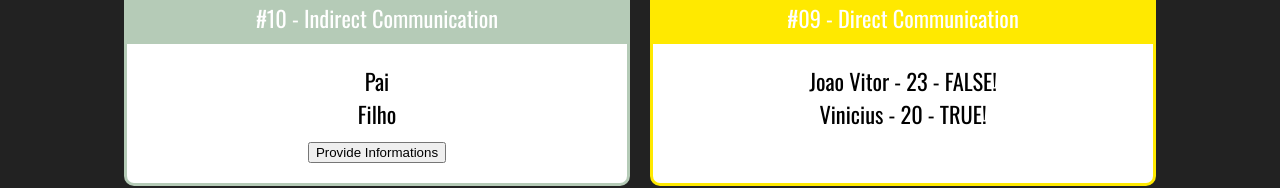
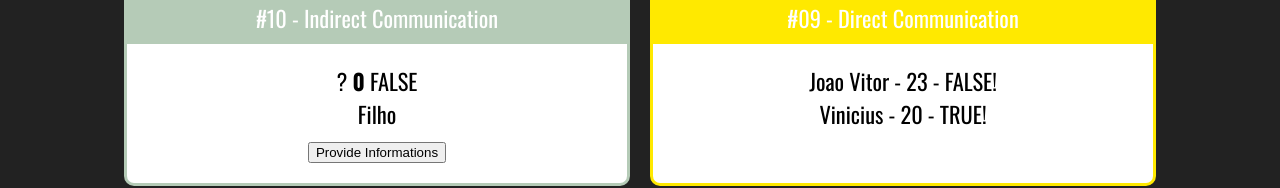
Before and after one commit to viniciusferrmendes/react-redux, a React (Create React App) app in the folder react-fundaments/: page / in a window 1280 px wide. Shown: the part 148-336 px from the top of the page. Built offline with nearby package versions, Linux system fonts and the light colour scheme.

Commit message:
component with state - useState

```diff
--- a/react-fundaments/src/components/communication/IndirectFather.jsx
+++ b/react-fundaments/src/components/communication/IndirectFather.jsx
@@ -1,16 +1,23 @@
-import React from "react";
+import React, { useState } from "react";
 
 import IndirectSon from "./IndirectSon";
 
 export default props => {
+    const [name, setName] = useState("?");
+    const [age, setAge] = useState(0);
+    const [dev, setDev] = useState(false);
 
     function provideInfos(name, age, dev) {
-        console.log(name, age, dev);
+        setName(name);
+        setAge(age);
+        setDev(dev);
     }
 
     return (
         <div>
-            <div>Pai</div>
+            <span>{name} </span>
+            <span><strong>{age}</strong> </span>
+            <span>{dev ? "TRUE" : "FALSE"}</span>
             <IndirectSon callback={provideInfos} />
         </div>
     );
--- a/react-fundaments/src/components/communication/IndirectSon.jsx
+++ b/react-fundaments/src/components/communication/IndirectSon.jsx
@@ -1,10 +1,15 @@
 import React from "react";
 
 export default ({ callback }) => {
+    const min = 50;
+    const max = 70;
+    const randomAge = () => (Math.random() * (max - min) + min).toFixed();
+    const randomDev = () => Math.random() > 0.5;
+
     return (
         <div>
             <div>Filho</div>
-            <button onClick={() => callback("Gilson", 58, false)}>
+            <button onClick={() => callback("Gilson", randomAge(), randomDev())}>
                 Provide Informations
             </button>
         </div>
```
